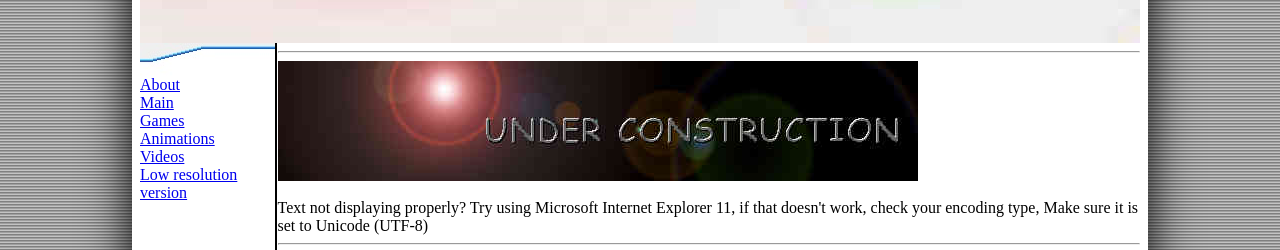
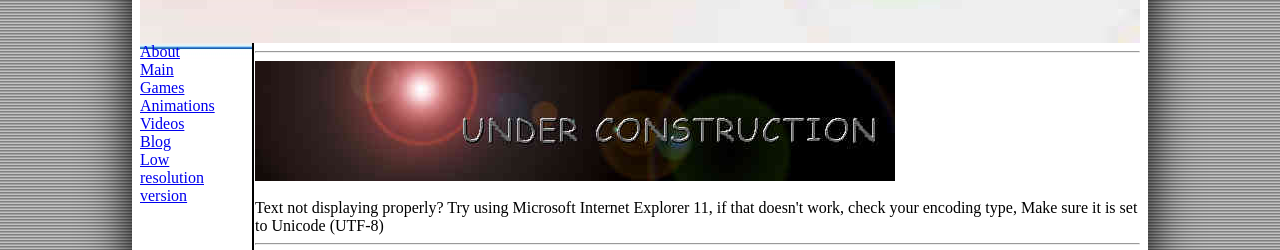
Before and after one commit to SuperKamekArea/hd, a plain HTML site: page index.htm in a window 1280 px wide. Shown: the part 237-487 px from the top of the page. Drawn offline with Linux system fonts and the light colour scheme.

Commit message:
coverting sidebar to embedded page

```diff
--- a/index.htm
+++ b/index.htm
@@ -9,13 +9,7 @@
 <table width="1000"  class="borders" cellspacing="0" cellpadding="0">
 <tr><td colspan=5><img src="logobanner.bmp" width=1000 /></td></tr>
 <tr><td id="sidebar" valign=top>
-<img src=\hd\images\sidebardecoration.jpg /><br />
-<a href=\hd\about.htm>About</a><br />
-<a href=\hd\index.htm>Main</a><br />
-<a href=\hd\games.htm>Games</a><br />
-<a href=\hd\cartoons.htm>Animations</a><br />
-<a href=\hd\videos.htm>Videos</a><br />
-<a href=\index.htm>Low resolution version</a><br />
+<iframe src="\hd\sidebar.htm" width=96 class="sidebarframe" frameborder=0></iframe>
 </td><td class="sidebarspace" width=16></td><td class="spacing" width=2px><td width=1></td><td id="content" valign=top>
 <hr />
 <img src="/hd/images/underconstruction.jpg" style="display: block;"><br />
```
